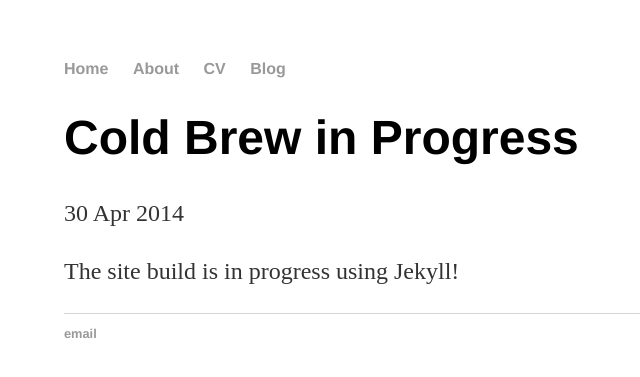
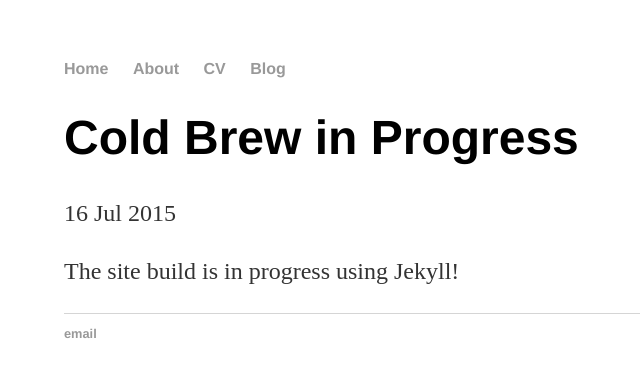
Before and after one commit to Cold-Brew/cold-brew.github.io, a Jekyll site: the page built from _posts/2015-07-16-cold-brew-in-progress.md, in a window 1280 px wide. Shown: the top 377 px of the page, without its empty margins (128-768 px from the left). Built offline with Jekyll 4.4.1, drawn with Linux system fonts in a browser that asks for light colours.

Commit message:
Update 2015-07-16-cold-brew-in-progress.md

```diff
--- a/_posts/2015-07-16-cold-brew-in-progress.md
+++ b/_posts/2015-07-16-cold-brew-in-progress.md
@@ -1,7 +1,7 @@
 ---
 layout: post
 title: "Cold Brew in Progress"
-date: 2014-04-30
+date: 2015-07-16
 ---
 
 The site build is in progress using Jekyll!
```
